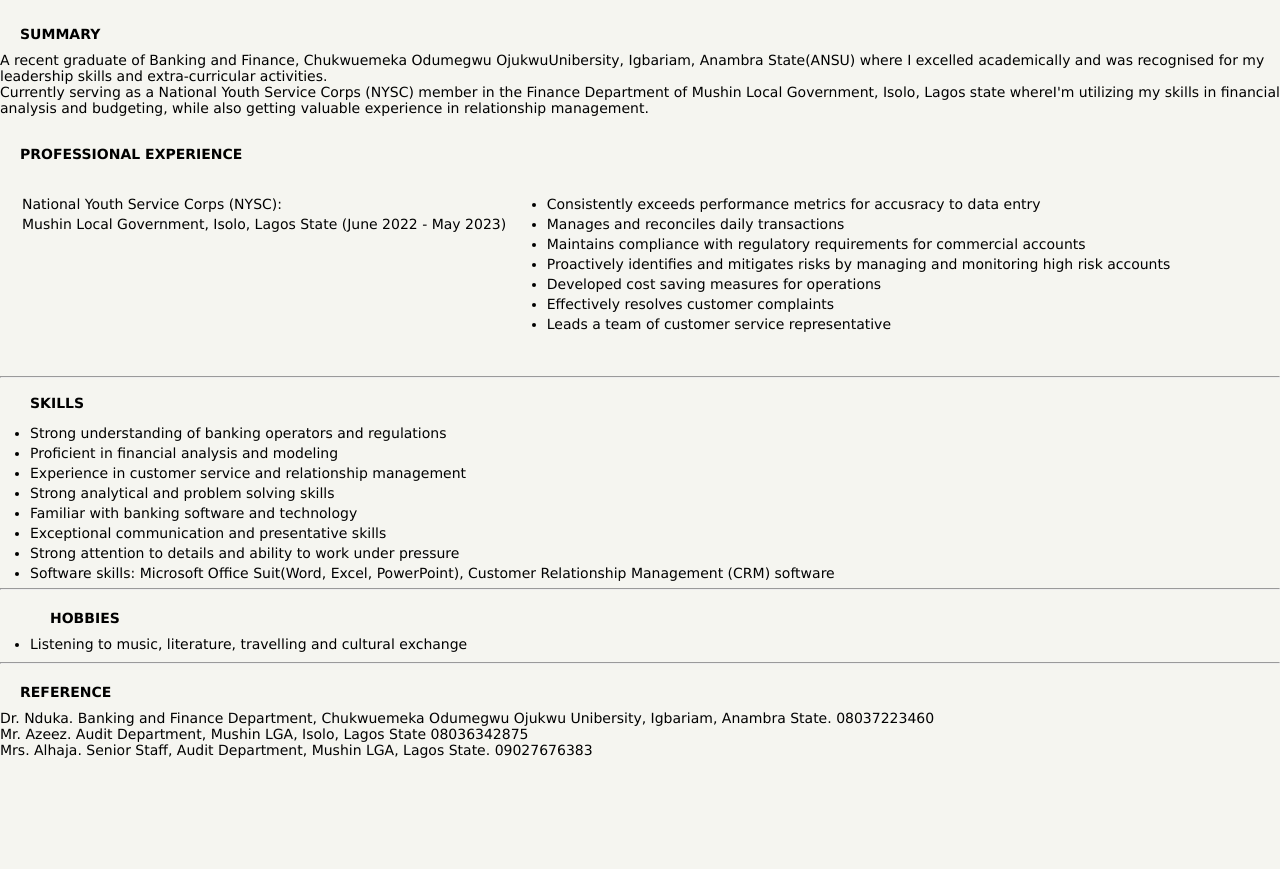
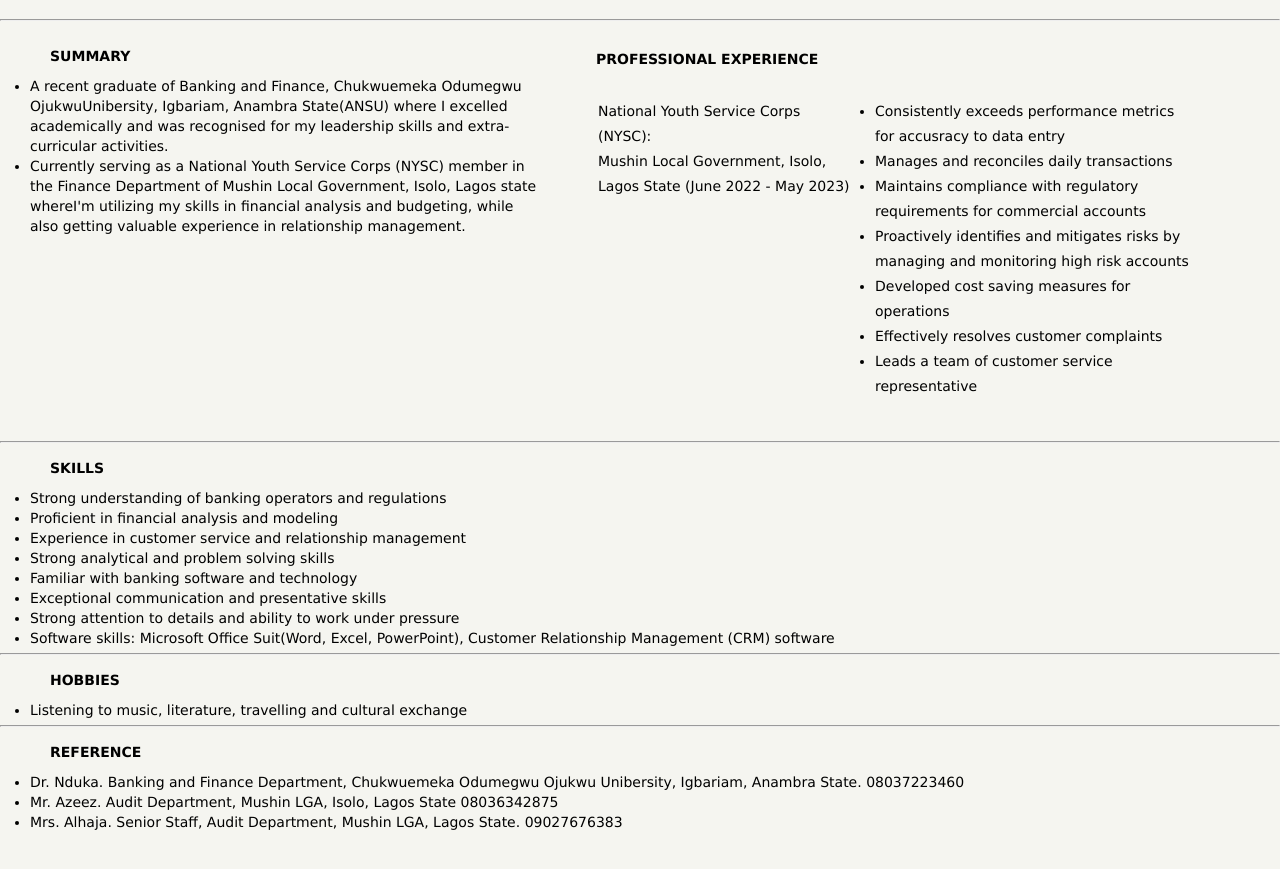
Before and after one commit to sandramakis/onyi_cv, a plain HTML site: page index.html in a window 1280 px wide. Shown: the part 591-1460 px from the top of the page. Before the commit the page ends 1359 px from the top, so only its background shows below. Drawn offline with Linux system fonts and the light colour scheme.

Commit message:
Positioning

```diff
--- a/style.css
+++ b/style.css
@@ -17,14 +17,14 @@
 }
 
 header h2{
-    letter-spacing: 15px;
+    letter-spacing: 13px;
 }
 
 section{
     padding: 10px 0;
 }
 
-section h4, .skills h4{
+h4{
     text-align: left;
     padding: 10px 20px;
 }
@@ -45,18 +45,42 @@
 }
 
 .list{
-    line-height: 20px;
+    line-height: 25px;
 }
 
-.skills{
+.skills,
+.reference,
+.hobbies,
+.summary{
     padding: 5px 30px;
     line-height: 20px;
 }
 
-.skills h4{
-    padding: 10px 0;
+.reference{
+    margin-bottom: 60px;
 }
 
-.hobbies{
-    padding: 10px 30px;
+.experience{
+    width: 80%;
 }
+
+@media screen and (max-width: 767px) {
+   td{
+    line-height: 15px;
+   }
+}
+
+
+@media screen and (min-width: 768px) {
+    section.summary_experience{
+        display: flex;
+        justify-content: space-between;
+        align-items: flex-start;
+        flex: 1 1 90vw;
+        width: 95vw;
+    }
+
+    .experience table{
+        width: 50vw;
+    }
+}
```
